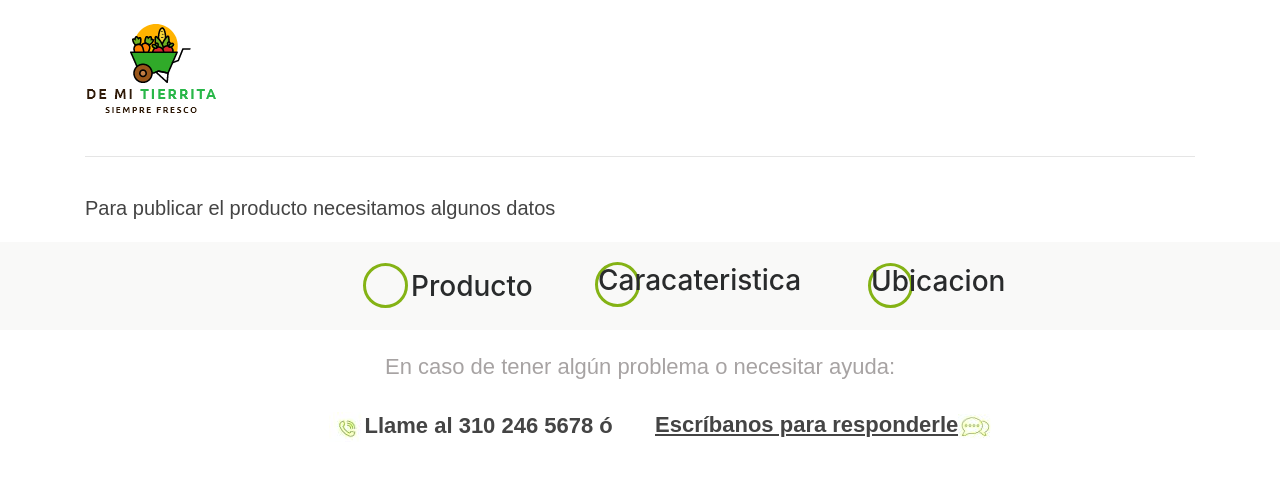
After one commit to fer-123456/AGRO, a PHP site: page /Componentes/regproducto.php in a window 1280 px wide; the page is wider, and only the part inside the window is pictured. The commit adds this page. Shown: the top 498 px of that part. Run offline with PHP 8.4, Linux system fonts and the light colour scheme; some libraries are stand-ins or nearby versions.

Commit message:
nuevos cambios del front

```diff
--- /dev/null
+++ b/Componentes/regproducto.php
@@ -0,0 +1,179 @@
+
+<!DOCTYPE html>
+<html lang="en">
+  <head>
+    <!-- Required meta tags -->
+    <meta charset="utf-8">
+    <meta name="viewport" content="width=device-width, initial-scale=1, shrink-to-fit=no">
+
+    <!-- Bootstrap CSS -->
+    <link rel="stylesheet" href="https://maxcdn.bootstrapcdn.com/bootstrap/4.0.0-alpha.6/css/bootstrap.min.css" integrity="sha384-rwoIResjU2yc3z8GV/NPeZWAv56rSmLldC3R/AZzGRnGxQQKnKkoFVhFQhNUwEyJ" crossorigin="anonymous">
+    <link rel="stylesheet" type="text/css" href="/AGRO-RISARALDA/Estilos/Estilos.css">
+
+    <title>Registro Productor </title>
+
+  </head>
+  <body>
+
+
+    <!--  header ---------------------------------------------------------------------->
+
+
+<div class="container">
+  <br>
+  <div class="row-12">
+    <div class="">
+      <img src="\AGRO-RISARALDA\imagenes\ENCABEZADOLogo.png" alt="De mi tierrita">
+    </div>
+  </div>
+</div>
+
+<div class="container">
+  <div class="form-group">
+        <br>
+        <hr style="COMUNES1separadorinicio">
+    </div>
+</div>
+
+<div class="container">
+  <br>
+      <div class="form-group">
+        <label class="COMUNES1textobienvenida2" for="">Para publicar el producto necesitamos algunos datos<b></b></label>
+      </div>
+</div>
+
+    <!--  Formulario ------------col-12 col-xs-12 col-sm-12 col-lg-12-------------------------------->
+
+    <div id="rectangle">
+
+    <div id="circulo"><h3 id="hp">Producto</h3></div>
+      <div id="circulo1"><h3 id="hc">Caracateristica</h3></div>
+       <div id="circulo2"><h3 id="hu">Ubicacion</h3></div>
+
+
+
+
+
+    </div>
+
+
+    <style>
+
+    .hu{
+        position:relative;
+
+   top:5px;
+   height:20px;
+   width:72px;
+   background:#;
+
+
+    }
+
+    .hc{
+    position:relative;
+   top:5px;
+   height:20px;
+   width:72px;
+   left:18px;
+   background:#;
+    }
+
+    #hp{
+    position:relative;
+   top:5px;
+   height:20px;
+   width:72px;
+   left:45px;
+   background:#;
+
+    }
+
+#rectangle{
+top: 117px;
+left: 0px;
+width: 1366px;
+height: 88px;
+background: #F9F9F8 0% 0% no-repeat padding-box;
+opacity: 1;}
+
+
+#circulo{
+
+   position:relative;
+   top:21px;
+   height:45px;
+   width:45px;
+   left:363px;
+   background:#;
+   -moz-border-radius:50px;
+   -webkit-border-radius:50px;
+   border:3px solid #84B315;
+
+}
+
+#circulo1{
+
+position:relative;
+top:-25px;
+height:45px;
+width:45px;
+left:595px;
+background:#;
+-moz-border-radius:50px;
+-webkit-border-radius:50px;
+border:3px solid #84B315;
+
+}
+
+#circulo2{
+
+position:relative;
+top:-69px;
+height:45px;
+width:45px;
+left:868px;
+background:#;
+-moz-border-radius:50px;
+-webkit-border-radius:50px;
+border:3px solid #84B315;
+
+}
+
+    </style>
+
+<!-- footer -------------------------------------------->
+
+<br>
+
+<div class="COMUNES1textofin1">
+  <label for="">En caso de tener algún problema o necesitar ayuda:</label>
+</div>
+
+<br>
+
+<div class="container">
+  <div class="row">
+        <div class="col-6">
+          <div class="COMUNES1llamenos">
+            <img src="\PRUEBAS\imagenes\FOOTERcontactotelefono.jpg" alt="Llame al 318 7076267"><label for="">Llame al 310 246 5678    ó &nbsp</label>
+          </div>
+        </div>
+        <div class="col-6">
+          <div class="COMUNES1escribanos">
+        <a href="https://api.whatsapp.com/send?phone=3187076267&text=Bienvenido%20al%20soporte%20De%20Mi%20Tierrita.%20En%20que%20podemos%20ayudarte?" target="_blank" class="COMUNES1escribanos"><label for=""><u>Escríbanos para responderle</u></label><img src="\PRUEBAS\imagenes\FOOTERcontactochat.jpg" alt="Escríbanos para responderle">
+        </div>
+        </div>
+    </div>
+  </div>
+</div>
+
+
+<br><br>
+
+    <!-- jQuery first, then Tether, then Bootstrap JS. -->
+    <script src="https://code.jquery.com/jquery-3.1.1.slim.min.js" integrity="sha384-A7FZj7v+d/sdmMqp/nOQwliLvUsJfDHW+k9Omg/a/EheAdgtzNs3hpfag6Ed950n" crossorigin="anonymous"></script>
+    <script src="https://cdnjs.cloudflare.com/ajax/libs/tether/1.4.0/js/tether.min.js" integrity="sha384-DztdAPBWPRXSA/3eYEEUWrWCy7G5KFbe8fFjk5JAIxUYHKkDx6Qin1DkWx51bBrb" crossorigin="anonymous"></script>
+    <script src="https://maxcdn.bootstrapcdn.com/bootstrap/4.0.0-alpha.6/js/bootstrap.min.js" integrity="sha384-vBWWzlZJ8ea9aCX4pEW3rVHjgjt7zpkNpZk+02D9phzyeVkE+jo0ieGizqPLForn" crossorigin="anonymous"></script>
+  </body>
+</html>
```
Also changed, not shown: Componentes/C_Login_comprador.php (added, +152 -0 lines), Componentes/C_Login_productor.php (added, +152 -0 lines), Componentes/P_Registro_Comprador.php (+7 -25 lines), Componentes/P_Registro_Transportista.php (+6 -11 lines).
